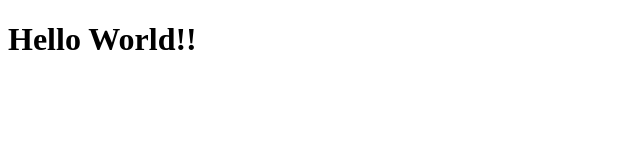
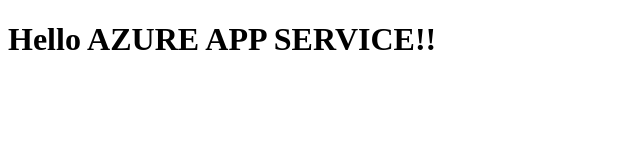
Before and after one commit to AzureInterface/appsvc-demo, a plain HTML site: page WestCoast/index.html in a window 1280 px wide. Shown: the whole page, without its empty margins (0-640 px from the left). Drawn offline with Linux system fonts and the light colour scheme.

Commit message:
Update index.html

```diff
--- a/WestCoast/index.html
+++ b/WestCoast/index.html
@@ -5,6 +5,6 @@
 	<meta charset="utf-8" />
 </head>
 <body>
-    <h1>Hello World!!</h1>
+    <h1>Hello AZURE APP SERVICE!!</h1>
 </body>
 </html>
```
